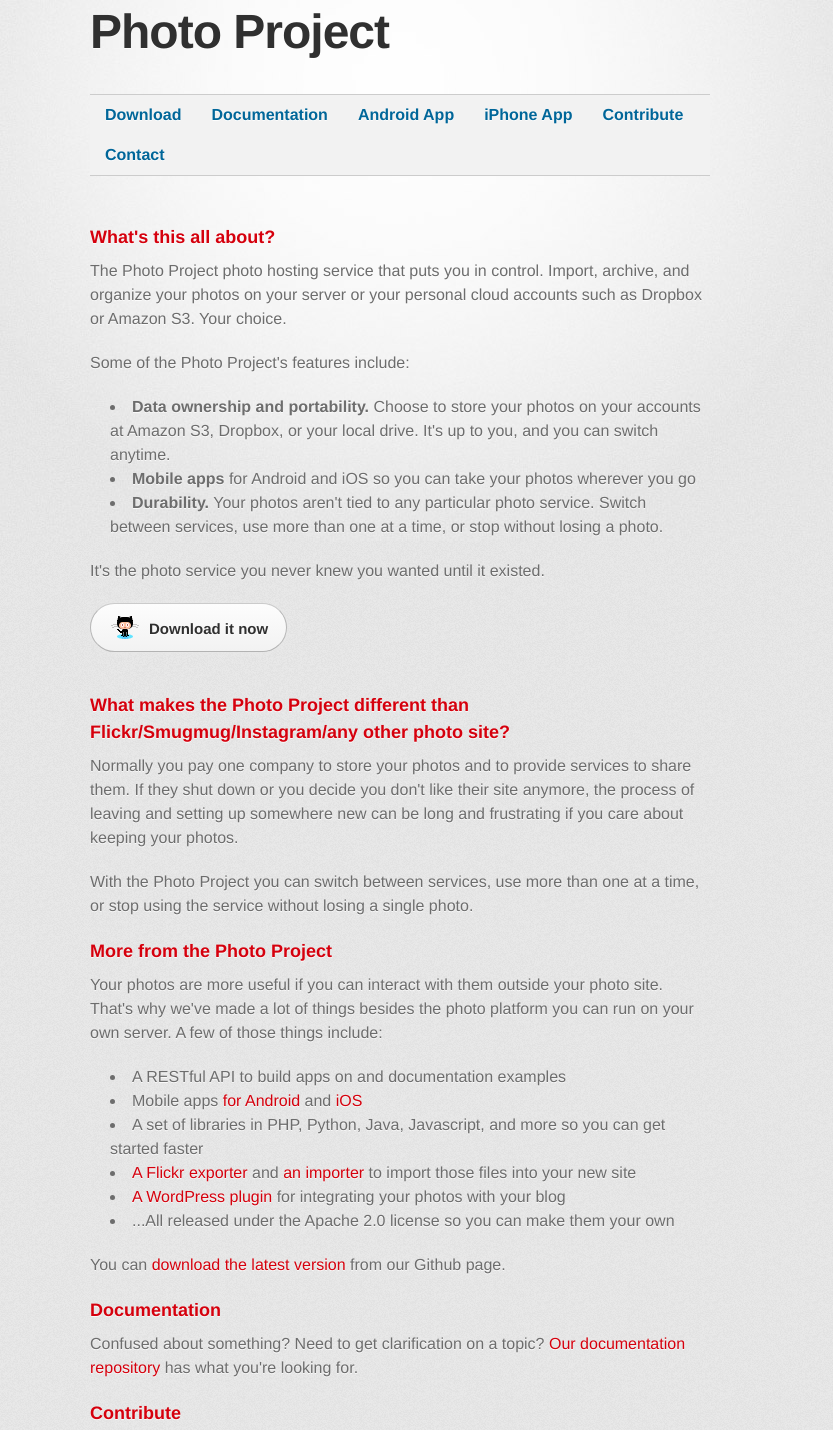
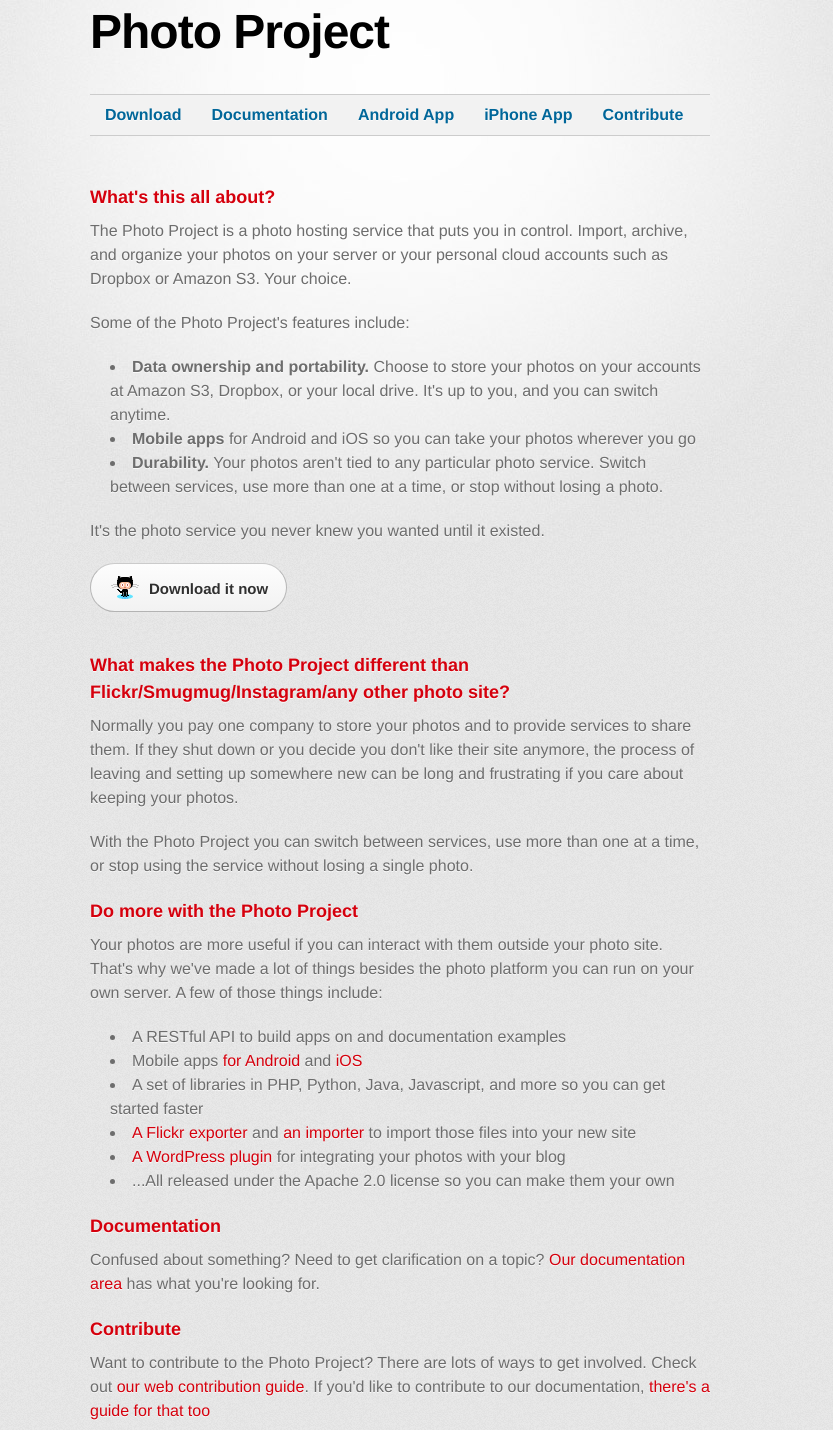
Before and after one commit to photo/photo.github.io, a plain HTML site: page index.html in a window 1280 px wide. Shown: the part 32-1462 px from the top of the page, without its empty margins (240-1073 px from the left). Drawn offline with Linux system fonts and the light colour scheme; a web font is replaced by a local one.

Commit message:
changed some css, added libraries

```diff
--- a/index.html
+++ b/index.html
@@ -18,7 +18,7 @@
       <div class="inner">
 
         <header>
-          <h1>Photo Project</h1>
+          <h1><a href="index.html">Photo Project</a></h1>
           <h2></h2>
         </header>
 
@@ -28,7 +28,6 @@
       <li><a href="https://github.com/photo/mobile-android">Android App</a></li>
       <li><a href="https://github.com/photo/mobile-ios">iPhone App</a></li>
       <li><a href="https://github.com/photo/documentation/tree/master/docs/contribute">Contribute</a></li>
-      <li><a href="#contact">Contact</a></li>
    </ul>
 
         <hr>
@@ -36,7 +35,7 @@
         <section id="main_content">
           <h3>What's this all about?</h3>
 
-<p>The Photo Project photo hosting service that puts you in control. Import, archive, and organize your photos on your server or your personal cloud accounts such as Dropbox or Amazon S3. Your choice.</p>
+<p>The Photo Project is a photo hosting service that puts you in control. Import, archive, and organize your photos on your server or your personal cloud accounts such as Dropbox or Amazon S3. Your choice.</p>
 
 <p>Some of the Photo Project's features include:
 
@@ -58,7 +57,7 @@
 
 <p>With the Photo Project you can switch between services, use more than one at a time, or stop using the service without losing a single photo.</p>
 
-<h3>More from the Photo Project</h3>
+<h3>Do more with the Photo Project</h3>
 
 <p>Your photos are more useful if you can interact with them outside your photo site. That's why we've made a lot of things besides the photo platform you can run on your own server. A few of those things include:
 
@@ -71,18 +70,16 @@
 <li>...All released under the Apache 2.0 license so you can make them your own</li>
 </ul>
 
-<p>You can <a href="https://github.com/photo/frontend">download the latest version</a> from our Github page.</p>
-
 <h3>Documentation</h3>
 
-<p>Confused about something? Need to get clarification on a topic? <a href="https://github.com/photo/documentation">Our documentation repository</a> has what you're looking for.</p>
+<p>Confused about something? Need to get clarification on a topic? <a href="docs.html">Our documentation area</a> has what you're looking for.</p>
 
 <h3>Contribute</h3>
 
 <p>Want to contribute to the Photo Project? There are lots of ways to get involved. Check out <a href="https://github.com/photo/documentation/blob/master/docs/contribute/frontend.markdown">our web contribution guide</a>. If you'd like to contribute to our documentation, <a href="https://github.com/photo/documentation/blob/master/docs/contribute/documentation.markdown">there's a guide for that too</a></p>
 
 <h3>Contact Us</h3>
-<a name="#contact"></a>
+
 
 <p>Having trouble with Photo Project, or just want to chat? There are a couple of ways to get in touch.
 
--- a/stylesheets/stylesheet.css
+++ b/stylesheets/stylesheet.css
@@ -60,6 +60,13 @@ a {
   color: #d5000d;
 }
 a:hover {
+  color: #c5000c;
+}
+
+h1 a {
+  color: #000;
+}
+h1 a:hover {
   color: #c5000c;
 }
 
```
Also changed, not shown: docs.html (+11 -3 lines).
